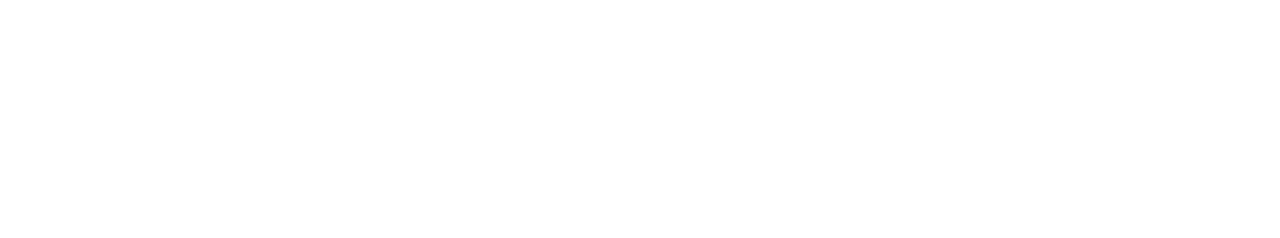
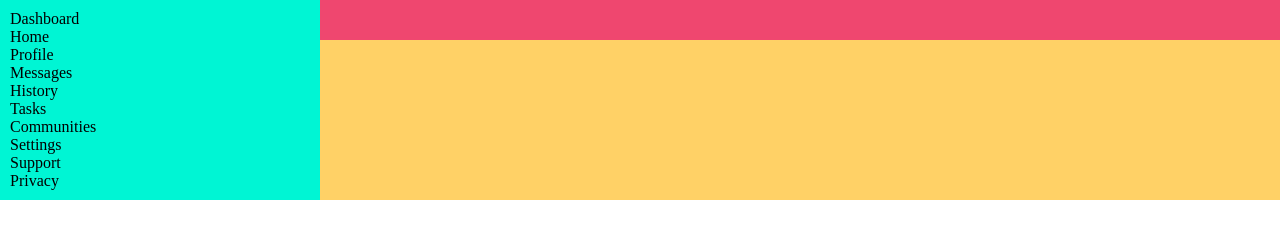
Before and after one commit to jjlagoutaris/admin-dashboard, a plain HTML site: page index.html in a window 1280 px wide. Drawn offline with Linux system fonts and the light colour scheme.

Commit message:
set up grid of main sections with basic styling

```diff
--- a/index.html
+++ b/index.html
@@ -9,6 +9,52 @@
     <link rel="shortcut icon" href="admin-icon.png" type="image/x-icon">
 </head>
 <body>
+    <div class="container">
+        <div class="sidebar">
+            <div class="sidebar-header">
+                <div class="sidebar-icon">
 
+                </div>
+                <div class="sidebar-title">
+                    Dashboard
+                </div>
+            </div>
+            <div class="sidebar-main-menu">
+                <div class="sidebar-menu-option">
+                    Home
+                </div>
+                <div class="sidebar-menu-option">
+                    Profile
+                </div>
+                <div class="sidebar-menu-option">
+                    Messages
+                </div>
+                <div class="sidebar-menu-option">
+                    History
+                </div>
+                <div class="sidebar-menu-option">
+                    Tasks
+                </div>
+                <div class="sidebar-menu-option">
+                    Communities
+                </div>
+            </div>
+            <div class="sidebar-miscellaneous-menu">
+                <div class="sidebar-menu-option misc">
+                    Settings
+                </div>
+                <div class="sidebar-menu-option misc">
+                    Support
+                </div>
+                <div class="sidebar-menu-option misc">
+                    Privacy
+                </div>
+            </div>
+        </div>
+        <div class="header">
+        </div>
+        <div class="main-content">
+        </div>
+    </div>
 </body>
 </html>
--- a/style.css
+++ b/style.css
@@ -0,0 +1,35 @@
+*, *::before, *::after{
+    box-sizing: border-box;
+    padding: 0;
+    margin: 0;
+}
+:root{
+    --sidebar-color: #00f5d4;
+    --header-color: #ef476f;
+    --main-content-color: #ffd166;
+}
+html{
+    height: 100vh;
+    width: 100vw;
+}
+.container{
+    display: grid;
+    grid-template-columns: 1fr 3fr;
+    grid-template-rows: 1fr 4fr;
+}
+.header{
+    grid-row: 1 / 2;
+    grid-column: 2 / -1;
+    background-color: var(--header-color);
+}
+.sidebar{
+    grid-row: 1 / -1;
+    grid-column: 1 / 2;
+    background-color: var(--sidebar-color);
+    padding: 10px;
+}
+.main-content{
+    grid-row: 2 / -1;
+    grid-column: 2 / -1;
+    background-color: var(--main-content-color);
+}
```
Also changed, not shown: 1 other file.
